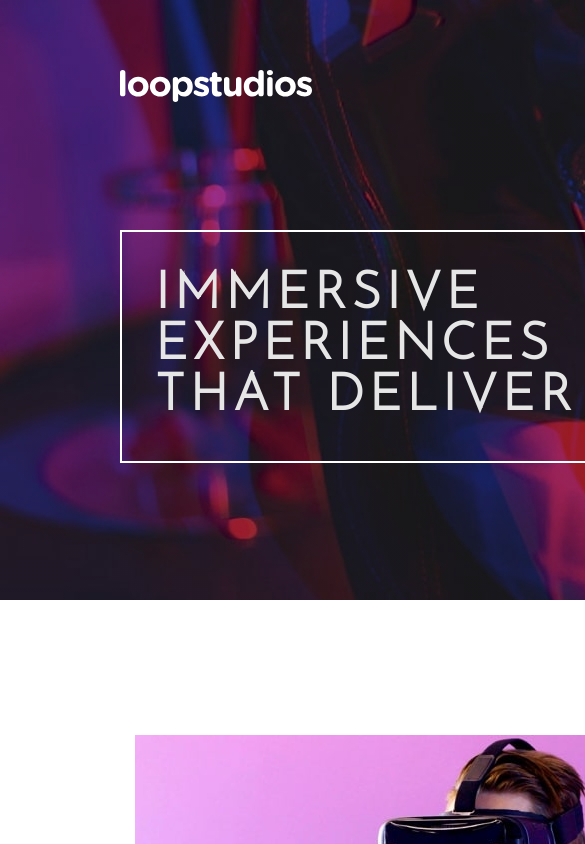
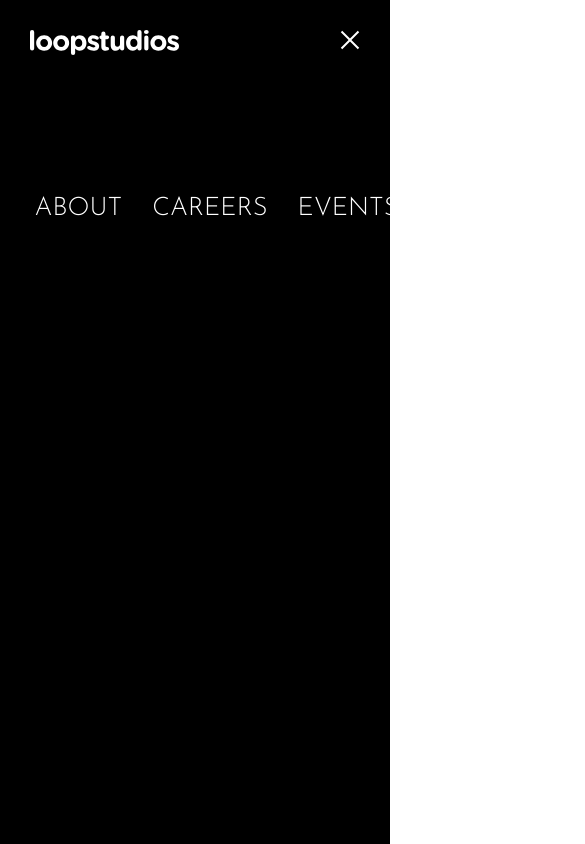
Before and after one commit to RYasser/Landing-Page, a Vue app: page / in a window 390 px wide. Shown: the top 844 px of the page, 585 px wide, since content can reach past the window. Built offline with nearby package versions, Linux system fonts and the light colour scheme.

Commit message:
Adicionando menu mobile

```diff
--- a/src/App.vue
+++ b/src/App.vue
@@ -1,9 +1,14 @@
 <template>
   <div id="app">
-    <Cabecalho/>
-    <Interativo/>
-    <Criacoes/>
-    <Footer/>
+    <div v-if="menuToggle" class="containerPadrao">
+      <!-- Escuta o evento para ativar o menu mobile -->
+      <Cabecalho @ativarMenuMobile="ativarMenuMobile($event)" class="cabecalho"/>
+      <Interativo class="interativo"/>
+      <Criacoes class="criacoes"/>
+      <Footer class="footer"/>
+    </div>
+    <!-- Escuta o evento para desativar o menu mobile -->
+    <MenuMobile @desativarMenuMobile="desativarMenuMobile($event)"  v-else/>
   </div>
 </template>
 
@@ -12,13 +17,30 @@ import Cabecalho from "./components/header/Cabecalho.vue"
 import Interativo from "./components/interativo/Interativo.vue"
 import Criacoes from "./components/criacoes/Criacoes.vue"
 import Footer from "./components/footer/Footer.vue"
+import MenuMobile from "./components/menuMobile/menuMobile.vue"
 
 export default {
   components: {
     Cabecalho,
     Interativo,
     Criacoes,
-    Footer
+    Footer,
+    MenuMobile
+  },
+  data() {
+    return {
+      menuToggle: false
+    }
+  },
+  methods: {
+    // Pega o valor booleano do evento de click toggle menu de ativar e desativar
+    ativarMenuMobile(event) {
+      this.menuToggle = event
+    },
+
+    desativarMenuMobile(event) {
+      this.menuToggle = event
+    }
   }
 }
 </script>
@@ -27,20 +49,25 @@ export default {
   @import url('https://fonts.googleapis.com/css2?family=Alata&display=swap');
   @import url('https://fonts.googleapis.com/css2?family=Josefin+Sans:wght@300&display=swap');
 
+  * {
+    box-sizing: border-box;
+  }
+
   html, body {
     margin: 0px;
     font-size: 15px;
-    width: 1440px;
+    width: 100%;
     font-family: 'Alata', sans-serif;
   }
 
-  * {
-    box-sizing: border-box;
+  .cabecalho, .interativo, .criacoes, .footer {
+    width: inherit;
   }
 
   @media (max-width: 375px) {
     html, body {
       width: 375px;
+      height: auto;
     }
   }
 </style>
--- a/src/components/criacoes/Criacoes.vue
+++ b/src/components/criacoes/Criacoes.vue
@@ -47,7 +47,7 @@ export default {
 
   .containerCriacoes {
     position: relative;
-    left: 9em;
+    left: 6.5em;
     width: 72em;
     height: auto;
     color: hsl(0, 0%, 20%);
@@ -101,7 +101,7 @@ export default {
   @media (max-width: 375px) {
     .botaoMobile {
       display: block;
-      left: 4rem;
+      left: 5.5rem;
     }
 
     .botaoDesktop {
@@ -121,7 +121,7 @@ export default {
     .containerCriacoes {
       position: static;
       width: 18em;
-      padding: 0em 4em 0em 4em;
+      padding: 0em 3em 0em 3em;
     }
 
     .tituloSecao {
--- a/src/components/footer/Footer.vue
+++ b/src/components/footer/Footer.vue
@@ -39,7 +39,7 @@ export default {
     width: auto;
     height: 11em;
     background-color: black;
-    padding: 3em 15em 3em 8.5em;
+    padding: 3em 6.8em 3em 6.5em;
     overflow: hidden;
   }
 
@@ -50,9 +50,11 @@ export default {
   }
 
   .menu {
+    float: right;
     position: relative;
-    right: 49.5%;
+    right: 63%;
     top: 45%;
+    font-size: 15px;
   }
 
   .direitosReservados {
@@ -73,10 +75,20 @@ export default {
   }
 
   @media (max-width: 375px) {
+    .menu  {
+      margin: 1.5rem 0rem 1.5rem 0rem;
+      position: relative;
+      left: 36%;
+    }
+
+    .logo {
+      left: 2em;
+    }
+
     .containerFooter {
       height: 40%;
       display: flex;
-      width: 30em;
+      width: 100%;
       flex-direction: column;
     }
 
@@ -86,12 +98,12 @@ export default {
 
     .redesSociais {
       width: 50rem;
-      left: 10%;
+      left: 2rem;
     }
 
     .direitosReservados {
       width: 50rem;
-      left: -50%;
+      left: -300%;
       margin-top: 2rem;
     }
   }
--- a/src/components/header/Cabecalho.vue
+++ b/src/components/header/Cabecalho.vue
@@ -3,7 +3,7 @@
     <div class="containerCabecalho">
       <img class="logo" src="../../assets/images/logo.svg">
       <Menu class="menu"/>
-      <img class="toggle" src="../../assets/images/icon-hamburger.svg">
+      <img @click="ativarMenuMobile" class="toggle" src="../../assets/images/icon-hamburger.svg">
       <!--TEXTO DA CAIXA DA TÍTULO PRINCIPAL DO CABEÇALHO-->
       <TituloPrincipal class="tituloPrincipal">
         <h1 class="textoTitulo">IMMERSIVE<br>EXPERIENCES<br>THAT DELIVER</h1>
@@ -20,6 +20,11 @@ export default {
   components: {
     TituloPrincipal,
     Menu
+  },
+  methods: {
+    ativarMenuMobile() {
+      this.$emit('ativarMenuMobile', false)
+    }
   }
 }
 </script>
@@ -30,7 +35,12 @@ export default {
       linear-gradient(rgba(0, 0, 0, 0.4), rgba(0, 0, 0, 0.4)),
       url('../../assets/images/desktop/image-hero.jpg');
     opacity: 1;
-    height: 40rem;
+    height: auto;
+  }
+
+  .menu {
+    float: right;
+    font-size: 15px;
   }
 
   .toggle {
@@ -43,7 +53,7 @@ export default {
   }
 
   .containerCabecalho {
-    padding: 70px 120px;
+    padding: 4rem 6rem;
   }
 
   .tituloPrincipal {
--- a/src/components/header/Menu.vue
+++ b/src/components/header/Menu.vue
@@ -34,10 +34,7 @@ export default {
   }
 
   .menu {
-    float: right;
-    margin-right: 75px;
     display: flex;
-    font-size: 15px;
   }
 
   .itemMenu {
@@ -52,18 +49,14 @@ export default {
   }
 
   @media (max-width: 375px) {
-    .containerMenu {
-      position: relative;
-      left: 40%;
-    }
-
     .menu {
       flex-direction: column;
-      margin: 1.5rem 0rem 1.5rem 0rem;
+      width: 50%;
     }
 
     .itemMenu {
       margin-top: 0%;
+      width: 30%;
     }
   }
 </style>
--- a/src/components/interativo/Interativo.vue
+++ b/src/components/interativo/Interativo.vue
@@ -14,12 +14,13 @@ export default {
     Conteudo
   }
 }
+//78
 </script>
 
 <style scoped>
   .containerInterativo {
     padding: 9rem;
-    width: 78em;
+    width: 60em;
     position: relative;
   }
 
--- /dev/null
+++ b/src/components/menuMobile/menuMobile.vue
@@ -0,0 +1,56 @@
+<template>
+  <div class="menuToggle">
+    <div class="topoMenu">
+      <img class="logo" src="../../assets/images/logo.svg">
+      <!-- Ativa o evento de click atribuindo um valor booleano armazenado no App -->
+      <img @click="desativarMenuMobile" class="fechar" src="../../assets/images/icon-close.svg">
+    </div>
+
+    <Menu class="menuMobile"/>
+  </div>
+</template>
+
+<script>
+  import Menu from "../header/Menu.vue"
+
+  export default {
+    components: {
+      Menu
+    },
+    methods: {
+      desativarMenuMobile() {
+        this.$emit('desativarMenuMobile', true)
+      }
+    }
+  }
+</script>
+
+<style scoped>
+  .menuToggle {
+    width: 100%;
+    height: 100vh;
+    background-color: black;
+    padding: 5%;
+  }
+
+  .topoMenu {
+    margin-bottom: 40%;
+    padding: 3%;
+  }
+
+  .logo {
+    width: 45%;
+    float: left;
+  }
+
+  .fechar {
+    float: right;
+  }
+
+  .menuMobile {
+    float: none;
+    text-transform: uppercase;
+    font-size: 1.7em;
+    font-family: Josefin Sans;
+  }
+</style>
```
